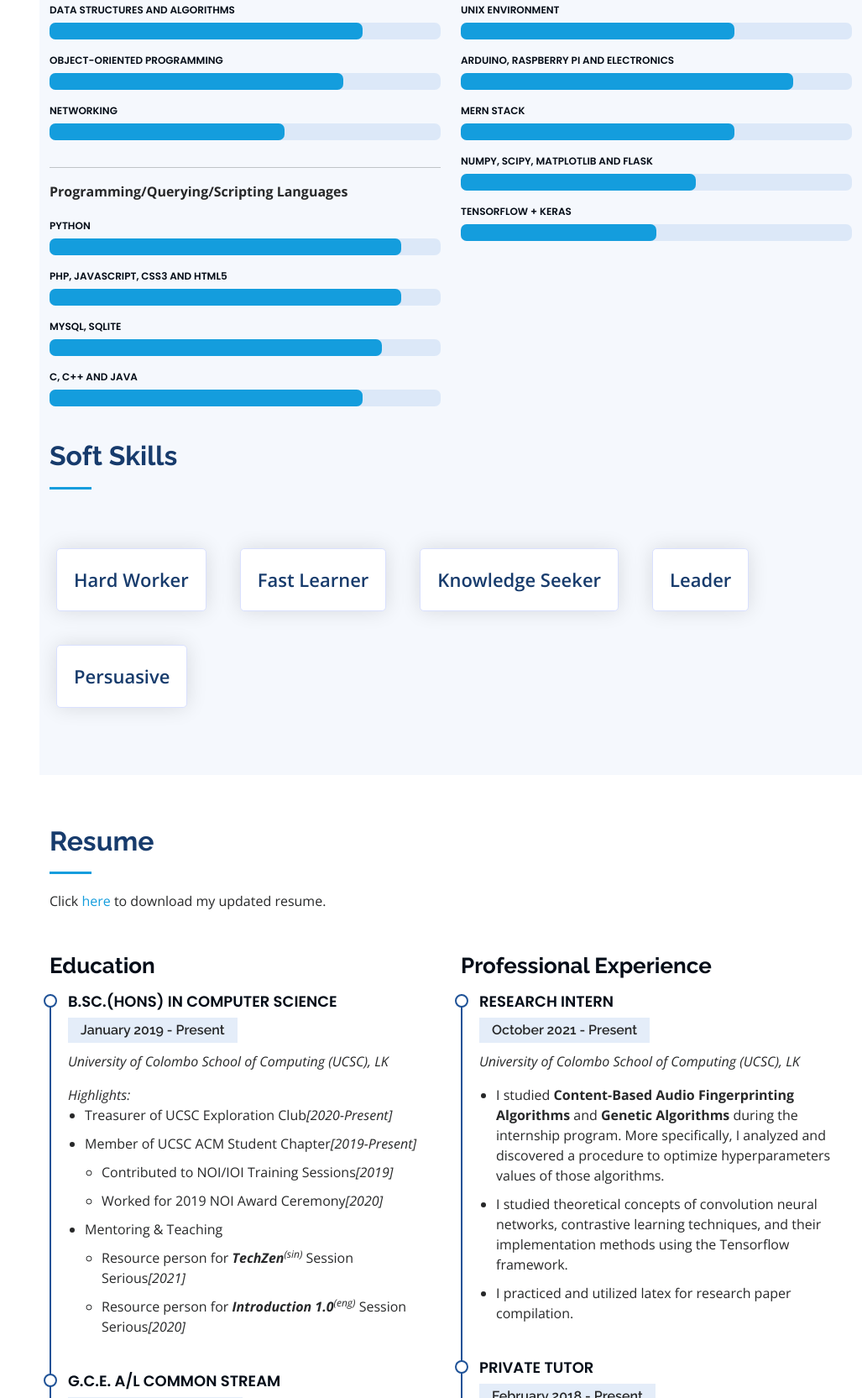
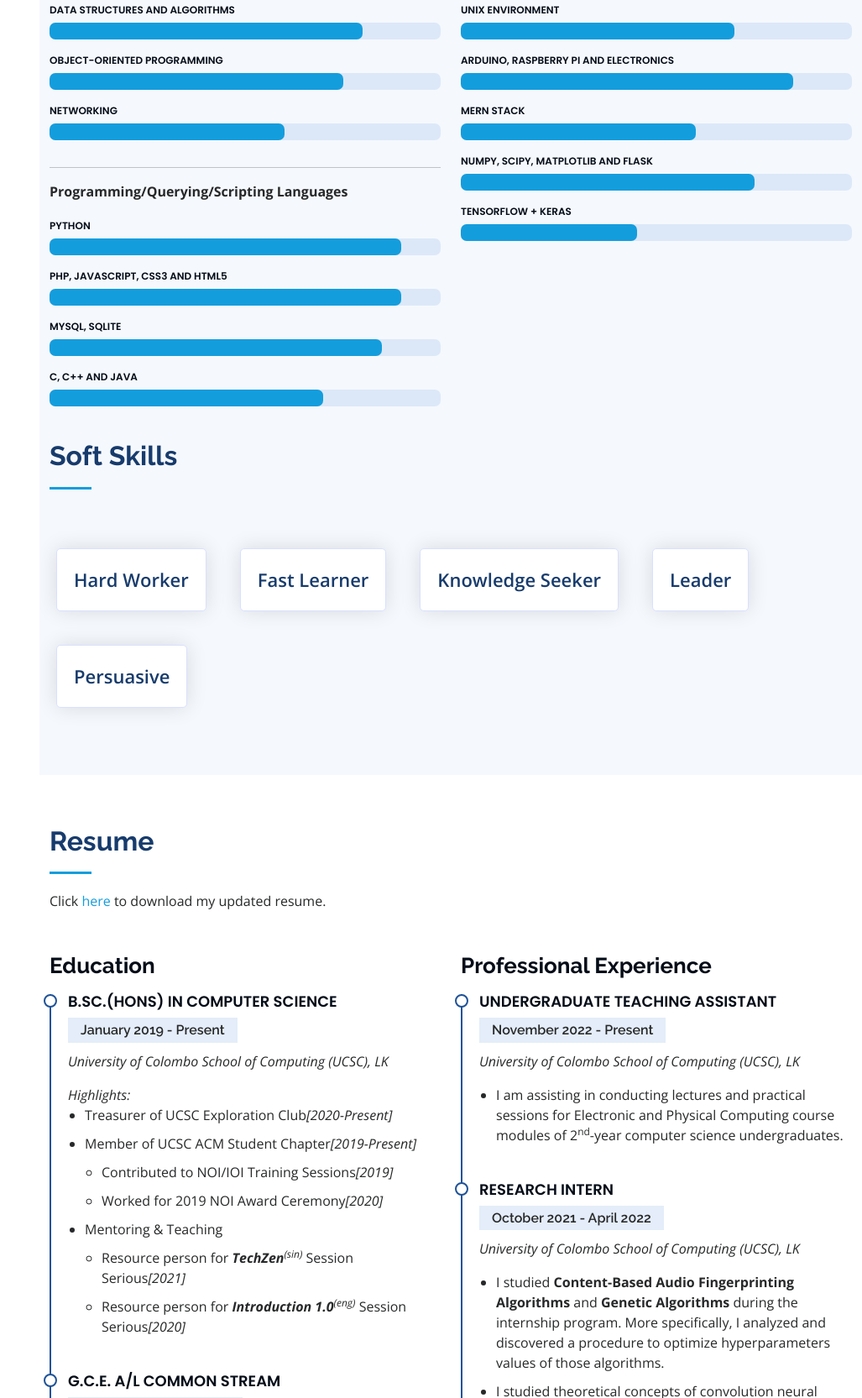
Before and after one commit to ChathuraJW/chathurajw.github.io, a plain HTML site: page index.html in a window 1280 px wide. Shown: the part 1009-2674 px from the top of the page at 84% size, without its empty margins (253-1280 px from the left). Drawn offline with nearby package versions, Linux system fonts and the light colour scheme.

Commit message:
UGTA added.

```diff
--- a/index.html
+++ b/index.html
@@ -77,9 +77,9 @@
 <section id="hero" class="d-flex flex-column justify-content-center align-items-center">
     <div class="hero-container" data-aos="fade-in">
         <h1>Chathura Janaranjana<br> Wanniarachchi</h1>
-        <p>I'm a <span class="typed" data-typed-items="Computer Science Undergraduate at UCSC LK,Research Intern, Teacher,"></span>
+        <p>I'm
+            <span class="typed" data-typed-items="a Computer Science Undergraduate at UCSC LK, an Undergraduate Teaching Assistant at UCSC LK,"></span>
         </p>
-        <!--      <p>I'm <span class="typed" data-typed-items="I am expecting to expand my knowledge and have experiences to be a successful researcher."></span></p>-->
     </div>
 </section><!-- End Hero -->
 
@@ -214,7 +214,7 @@
                     <div class="progress">
                         <span class="skill">C, C++ and Java</span>
                         <div class="progress-bar-wrap">
-                            <div class="progress-bar" role="progressbar" aria-valuenow="80" aria-valuemin="0"
+                            <div class="progress-bar" role="progressbar" aria-valuenow="70" aria-valuemin="0"
                                  aria-valuemax="100"></div>
                         </div>
                     </div>
@@ -245,7 +245,7 @@
                     <div class="progress">
                         <span class="skill">MERN Stack</span>
                         <div class="progress-bar-wrap">
-                            <div class="progress-bar" role="progressbar" aria-valuenow="70" aria-valuemin="0"
+                            <div class="progress-bar" role="progressbar" aria-valuenow="60" aria-valuemin="0"
                                  aria-valuemax="100"></div>
                         </div>
                     </div>
@@ -253,7 +253,7 @@
                     <div class="progress">
                         <span class="skill">NumPy, SciPy, Matplotlib and Flask</span>
                         <div class="progress-bar-wrap">
-                            <div class="progress-bar" role="progressbar" aria-valuenow="60" aria-valuemin="0"
+                            <div class="progress-bar" role="progressbar" aria-valuenow="75" aria-valuemin="0"
                                  aria-valuemax="100"></div>
                         </div>
                     </div>
@@ -261,7 +261,7 @@
                     <div class="progress">
                         <span class="skill">TensorFlow + Keras</span>
                         <div class="progress-bar-wrap">
-                            <div class="progress-bar" role="progressbar" aria-valuenow="50" aria-valuemin="0"
+                            <div class="progress-bar" role="progressbar" aria-valuenow="45" aria-valuemin="0"
                                  aria-valuemax="100"></div>
                         </div>
                     </div>
@@ -360,9 +360,20 @@
                 </div>
                 <div class="col-lg-6" data-aos="fade-up" data-aos-delay="100">
                     <h3 class="resume-title">Professional Experience</h3>
+
+                    <div class="resume-item">
+                        <h4>Undergraduate Teaching Assistant</h4>
+                        <h5>November 2022 - Present</h5>
+                       <p><em>University of Colombo School of Computing (UCSC), LK</em></p>
+                        <ul>
+                            <li>I am assisting in conducting lectures and practical sessions for Electronic
+                                and Physical Computing course modules of 2<sup>nd</sup>-year computer science undergraduates.</li>
+                        </ul>
+                    </div>
+
                     <div class="resume-item">
                         <h4>Research Intern</h4>
-                        <h5>October 2021 - Present</h5>
+                        <h5>October 2021 - April 2022</h5>
                        <p><em>University of Colombo School of Computing (UCSC), LK</em></p>
                         <ul>
                             <li>I studied <b>Content-Based Audio Fingerprinting Algorithms</b> and <b>Genetic Algorithms</b> during the internship program. More specifically, I analyzed and discovered a procedure to optimize hyperparameters values of those algorithms.</li>
```
